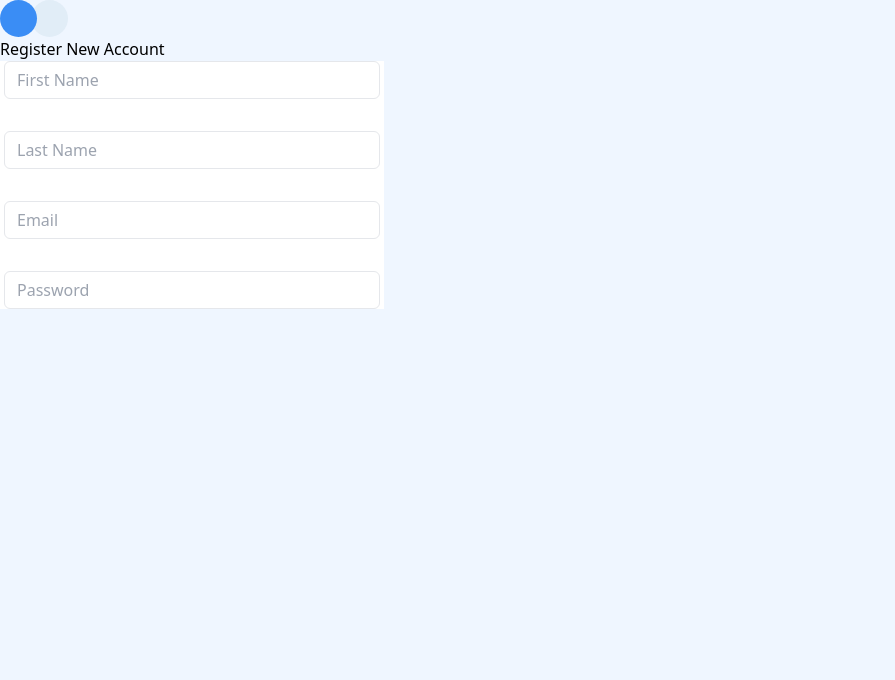
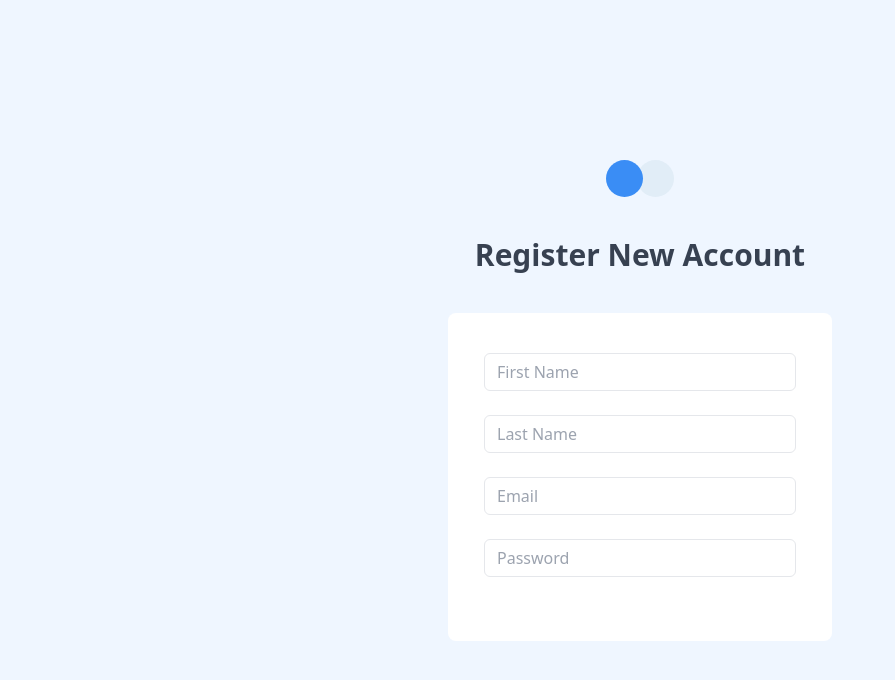
Before and after one commit to neuodev/topson, a React (Create React App) app in the folder client/: page /register in a window 1280 px wide. Shown: the top 680 px of the page, without its empty margins (0-895 px from the left). Built offline with nearby package versions, Linux system fonts and the light colour scheme.

Commit message:
Add register new account

```diff
--- a/client/src/components/register/RegisterForm.tsx
+++ b/client/src/components/register/RegisterForm.tsx
@@ -3,17 +3,17 @@ import TextField from "../common/TextField";
 
 const RegisterForm = () => {
   return (
-    <div className="w-96 bg-white">
-      <div className="mb-8">
+    <div className="w-96 bg-white px-8 py-10 rounded-lg">
+      <div className="mb-6">
         <TextField placeholder="First Name" />
       </div>
-      <div className="mb-8">
+      <div className="mb-6">
         <TextField placeholder="Last Name" />
       </div>
-      <div className="mb-8">
+      <div className="mb-6">
         <TextField placeholder="Email" />
       </div>
-      <div className="mb-8">
+      <div className="mb-6">
         <TextField placeholder="Password" isPassword />
       </div>
     </div>
--- a/client/src/screens/RegisterScreen.tsx
+++ b/client/src/screens/RegisterScreen.tsx
@@ -4,9 +4,11 @@ import RegisterForm from "../components/register/RegisterForm";
 const RegisterScreen = () => {
   return (
     <div className="h-screen w-full bg-blue-50">
-      <div>
-        <img src="/logo.svg" alt="Topson" />
-        <h1>Register New Account</h1>
+      <div className="flex flex-col items-center justify-center h-full">
+        <img className="inline-block mb-10" src="/logo.svg" alt="Topson" />
+        <h1 className="mb-10 text-3xl font-semibold text-gray-700">
+          Register New Account
+        </h1>
 
         <RegisterForm />
       </div>
```
